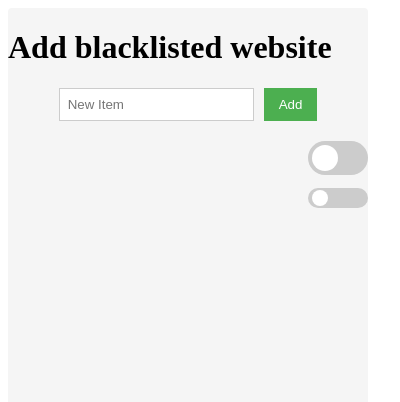
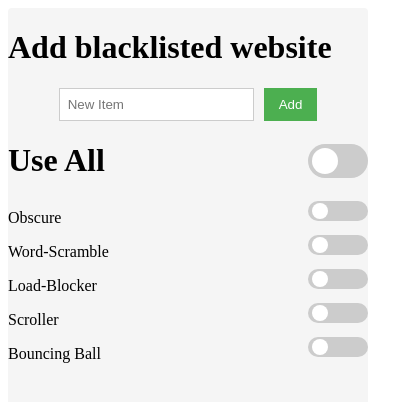
Before and after one commit to IanMorriso/distractify, a browser extension: page popup.html in a window 400 px wide. Drawn offline with Linux system fonts and the light colour scheme.

Commit message:
Now adds individual toggles for each effect

```diff
--- a/main.css
+++ b/main.css
@@ -7,10 +7,11 @@
     background-color: #f5f5f5;
 }
 .container-effects {
-    margin-top: 20px;
+
     display: flex;
     align-items: center;
-    justify-content: flex-end; /* Align items to the right */
+    justify-content: space-between;
+    text-align: left;
 }
 .item {
     display: flex;
@@ -31,6 +32,7 @@
     border: none;
     cursor: pointer;
 }
+
 /* The switch - the box around the slider */
 .switch {
     position: relative;
--- a/popup.html
+++ b/popup.html
@@ -15,16 +15,14 @@
         </form>
 
         <div class="container-effects">
+            <h1>Use All</h2>
             <label class="switch">
                 <input type="checkbox">
                 <span class="slider round"></span>
               </label>
         </div>
-        <div class="container-effects small-switch">
-            <label class="switch">
-                <input type="checkbox">
-                <span class="slider round"></span>
-              </label>
+        <div id="container-items" class="small-switch">
+
         </div>
     </div>
 
--- a/popup.js
+++ b/popup.js
@@ -37,5 +37,30 @@ document.addEventListener("DOMContentLoaded", function(){
     });
 
 
+    // temp list of effects
+    const effects = [
+        { id: 1, name: "Obscure"},
+        { id: 2, name: "Word-Scramble"},
+        { id: 3, name: "Load-Blocker"},
+        { id: 4, name: "Scroller"},
+        { id: 5, name: "Bouncing Ball"},
+    ];
+    const itemsContainer = document.getElementById("container-items");
+
+    effects.forEach(effect => {
+        const toggleContainer = document.createElement("div");
+        toggleContainer.classList.add("container-effects");
+        toggleContainer.innerHTML = `
+        <span>${effect.name}</span>
+        <label class="switch">
+            <input type="checkbox" id="item-${effect.id}">
+            <span class="slider round"></span>
+        </label>
+    `;
+    itemsContainer.appendChild(toggleContainer);
+    })
+
+
+
 
 });
```
